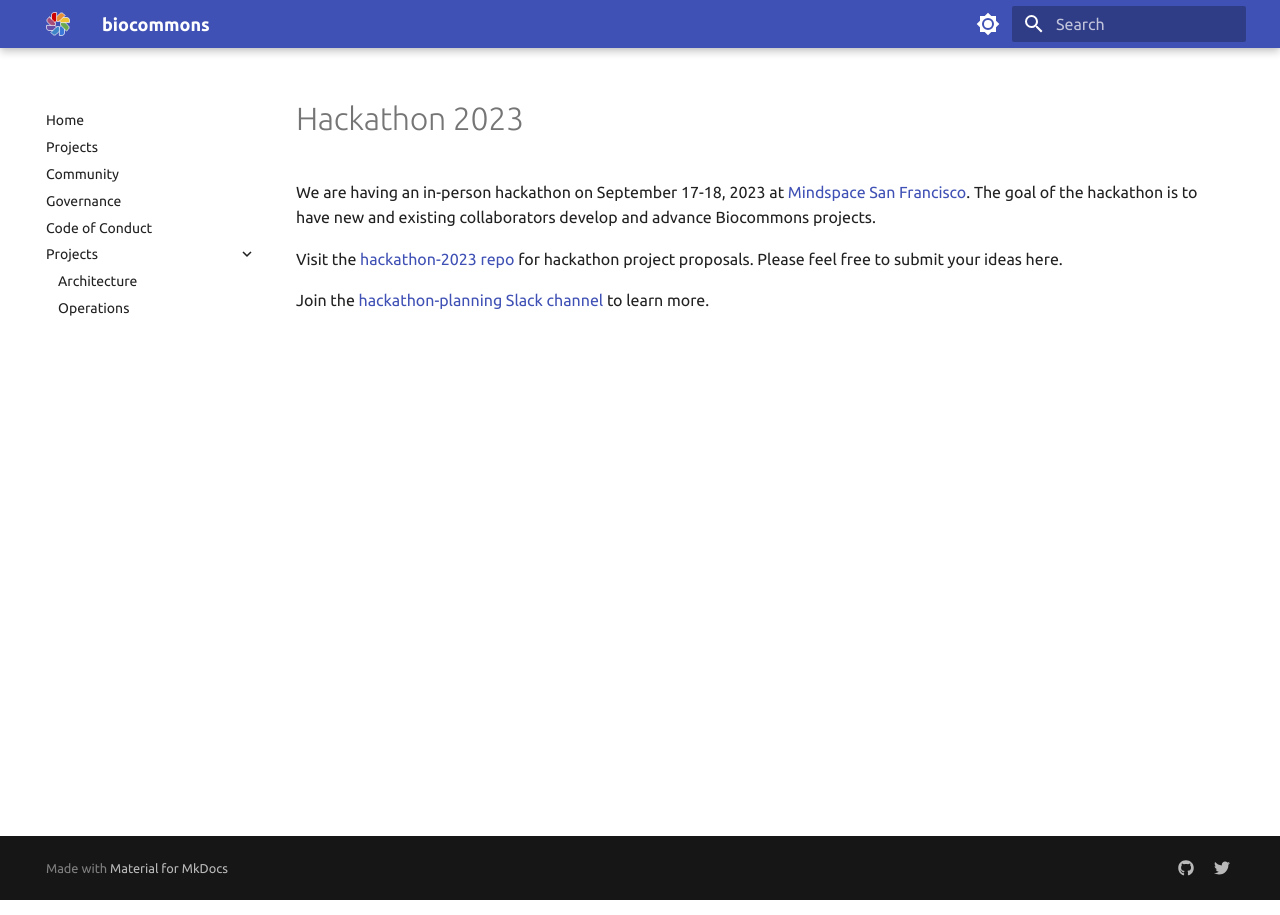
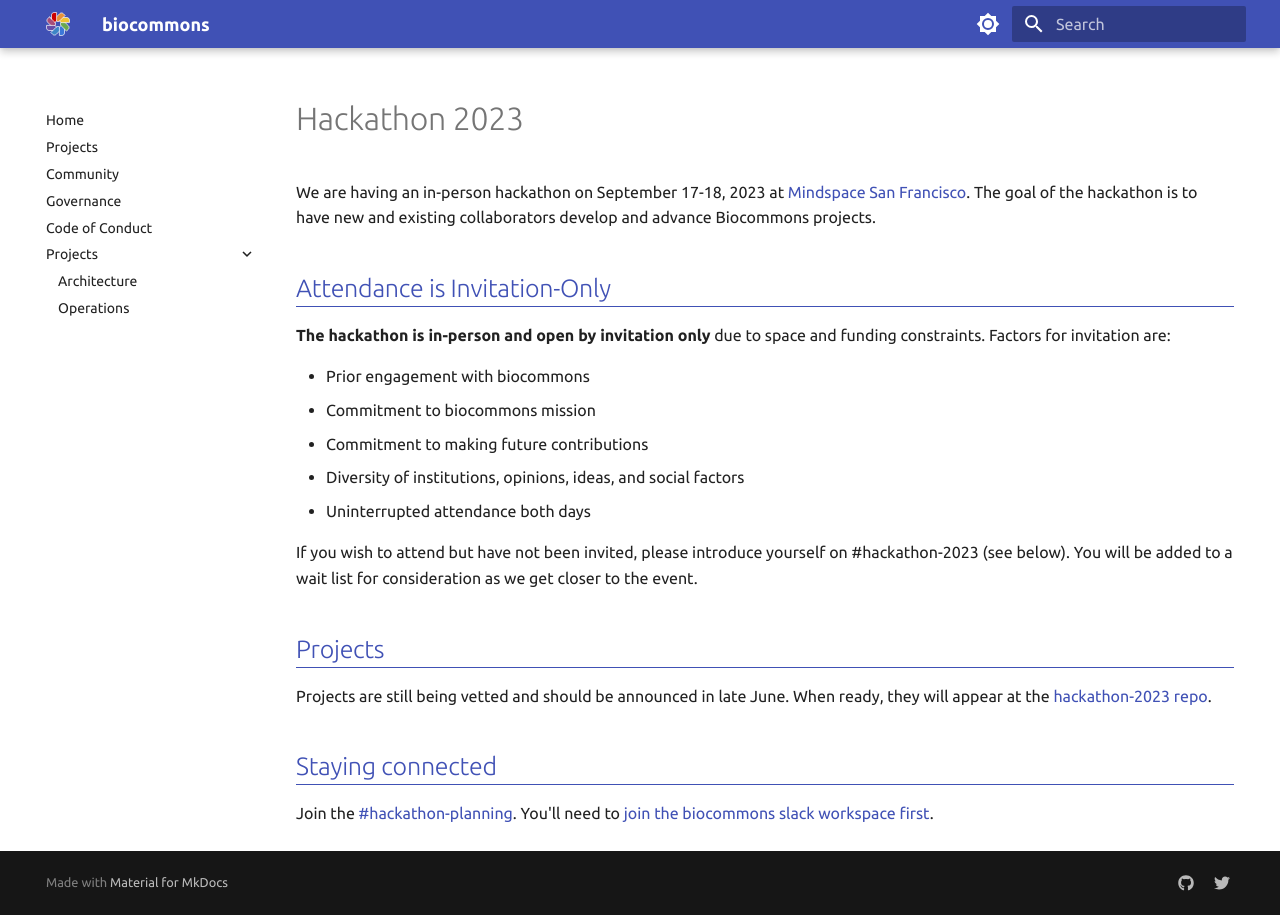
Before and after one commit to biocommons/biocommons.github.io, an MkDocs documentation site: the page built from docs/private/hackathon-2023.md, in a window 1280 px wide. Built offline with MkDocs 1.6.1 and Material for MkDocs 9.7.7, drawn with Linux system fonts in a browser that asks for light colours.

Commit message:
add proposed attendance criteria

```diff
--- a/docs/private/hackathon-2023.md
+++ b/docs/private/hackathon-2023.md
@@ -2,6 +2,25 @@
 
 We are having an in-person hackathon on September 17-18, 2023 at [Mindspace San Francisco](https://www.google.com/maps/place/Mindspace+San+Francisco/data=!4m2!3m1!19sChIJ1SY5AOOBhYARpyx2-yXz53M). The goal of the hackathon is to have new and existing collaborators develop and advance Biocommons projects.
 
-Visit the [hackathon-2023 repo](https://github.com/biocommons/hackathon-2023) for hackathon project proposals. Please feel free to submit your ideas here.
+## Attendance is Invitation-Only
 
-Join the [hackathon-planning Slack channel](https://join.slack.com/t/biocommons/shared_invite/zt-1wknmereq-QI2WNNvFU5vMdmwNNNa02g) to learn more.
+**The hackathon is in-person and open by invitation only** due to space and funding constraints. Factors for invitation are:
+
+- Prior engagement with biocommons
+- Commitment to biocommons mission
+- Commitment to making future contributions
+- Diversity of institutions, opinions, ideas, and social factors
+- Uninterrupted attendance both days
+
+If you wish to attend but have not been invited, please introduce yourself on #hackathon-2023 (see
+below). You will be added to a wait list for consideration as we get closer to the event.
+
+## Projects
+
+Projects are still being vetted and should be announced in late June.  When ready, they will appear
+at the [hackathon-2023 repo](https://github.com/biocommons/hackathon-2023).
+
+## Staying connected
+
+Join the [#hackathon-planning](https://app.slack.com/client/TDL15ES3T/C055VVAR77Y).
+You'll need to [join the biocommons slack workspace first](/community/).
```
